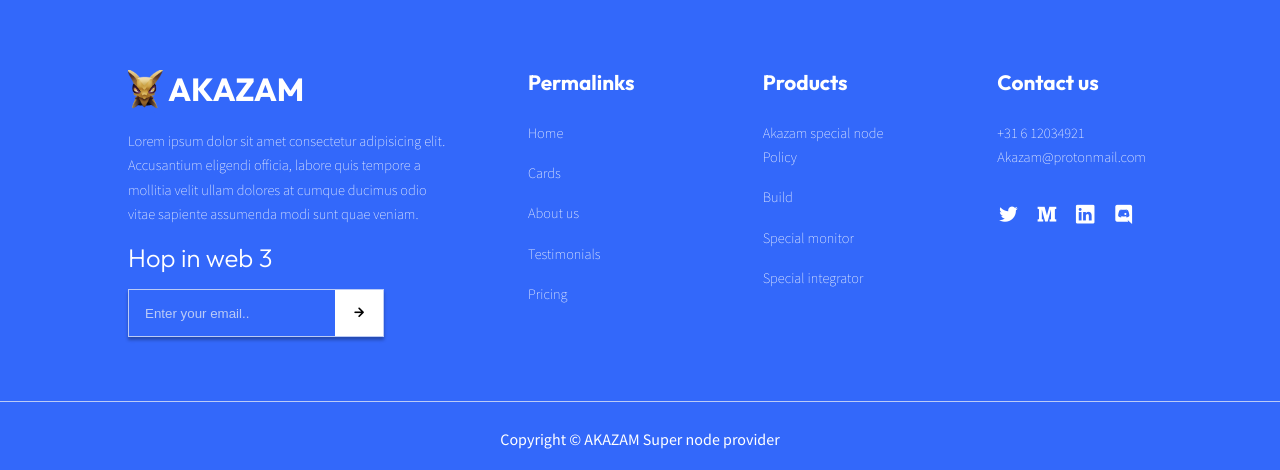
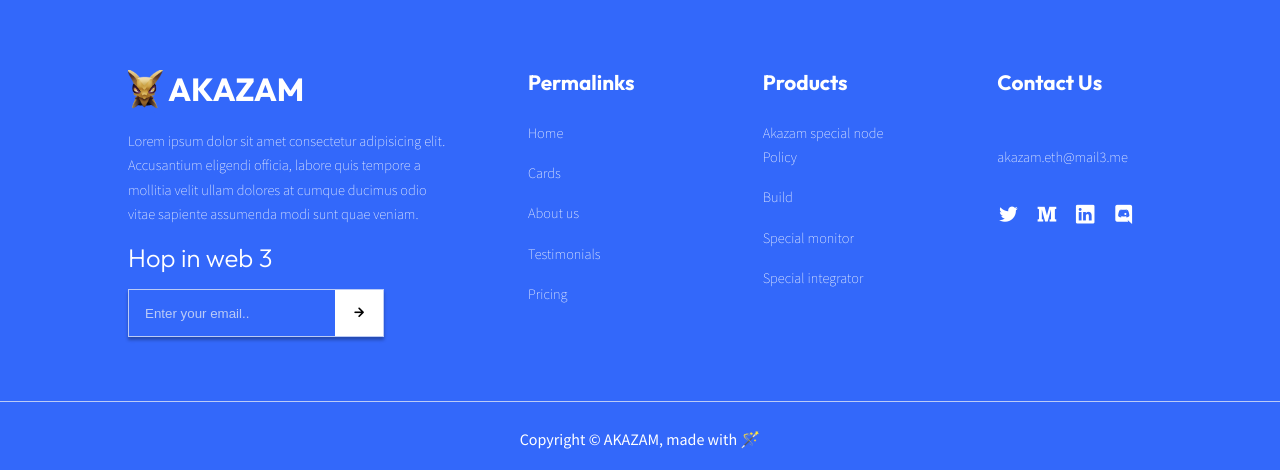
Before and after one commit to thedevblok/akazamwebsite, a website built with Vite: page index.html in a window 1280 px wide. Shown: the part 4942-5412 px from the top of the page. Built offline with nearby package versions, Linux system fonts and the light colour scheme; files whose address does not match are found by name.

Commit message:
Update index.html

```diff
--- a/index.html
+++ b/index.html
@@ -343,8 +343,8 @@
             </div>
 
             <div class="footer_4">
-                <h4>Contact us</h4>
-                <p>+31 6 12034921 <br> Akazam@protonmail.com</p>
+                <h4>Contact Us</h4>
+                <p><br> akazam.eth@mail3.me</p>
                 <ul class="footer_socials">
                     <li><a href="#"><i class="uil uil-twitter"></i></a></li>
                     <li><a href="#"><i class="uil uil-medium-m"></i></a></li>
@@ -354,7 +354,7 @@
             </div>
         </div>
         <div class="copyright">
-            <small>Copyright &copy; AKAZAM Super node provider</small>
+            <small>Copyright &copy; AKAZAM, made with 🪄</small>
         </div>
     </footer>
     <!-- FOOTER START -->
```
